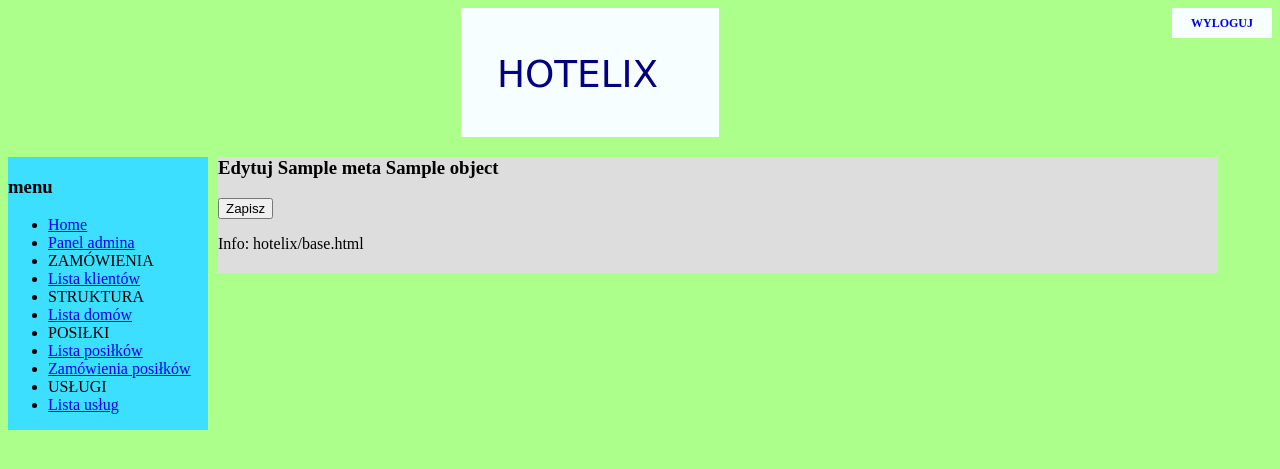
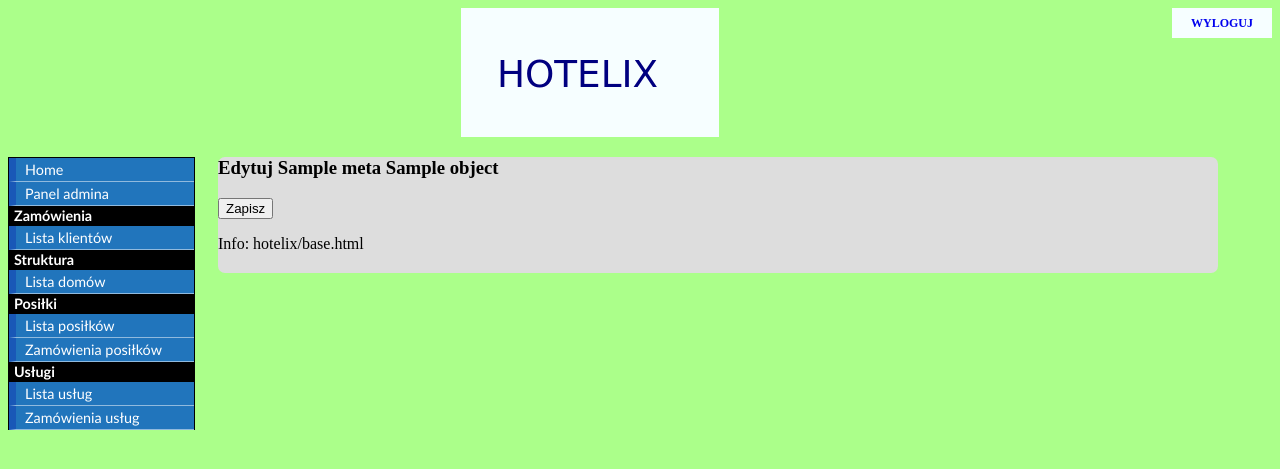
Before and after one commit to giszters/ziwg_project, a Django app: template hotelix/hotelix/templates/edit.html in a window 1280 px wide. Shown: the top 469 px of the page. Run offline with Django 3.2, Linux system fonts and the light colour scheme; the template is opened without the code that fills it: most values are stand-ins (such as "Sample title", 1, 10 or a date in 2020).

Commit message:
All models in services have CRUDs; Add nice CSS for menu

```diff
--- /dev/null
+++ b/hotelix/hotelix/static/css/menu.css
@@ -0,0 +1,44 @@
+/* http://www.dynamicdrive.com/style/csslibrary/item/dd-blue-blocks-menu/ */
+#ddblueblockmenu{
+    border: 1px solid black;
+    border-bottom-width: 0;
+    width: 185px;
+}
+
+#ddblueblockmenu ul{
+    margin: 0;
+    padding: 0;
+    list-style-type: none;
+    font: normal 90% 'Trebuchet MS', 'Lucida Grande', Arial, sans-serif;
+}
+
+#ddblueblockmenu li a{
+    display: block;
+    padding: 3px 0;
+    padding-left: 9px;
+    width: 169px; /*185px minus all left/right paddings and margins*/
+    text-decoration: none;
+    color: white;
+    background-color: #2175bc;
+    border-bottom: 1px solid #90bade;
+    border-left: 7px solid #1958b7;
+}
+
+* html #ddblueblockmenu li a{ /*IE only */
+    width: 187px; /*IE 5*/
+    w\idth: 169px; /*185px minus all left/right paddings and margins*/
+}
+
+#ddblueblockmenu li a:hover {
+    background-color: #2586d7;
+    border-left-color: #1c64d1;
+}
+
+#ddblueblockmenu div.menutitle{
+    color: white;
+    border-bottom: 1px solid black;
+    padding: 1px 0;
+    padding-left: 5px;
+    background-color: black;
+    font: bold 90% 'Trebuchet MS', 'Lucida Grande', Arial, sans-serif;
+}
--- a/hotelix/hotelix/static/css/style.css
+++ b/hotelix/hotelix/static/css/style.css
@@ -24,6 +24,7 @@ td {
     border-bottom: 1px solid #3cdfff;
     background: #fff;
     padding: 6px 6px 6px 12px;
+    font-size: 11px;
 }
 th:first-child, td:first-child{
     /* border-left: 1px solid #C1DAD7 */;
@@ -62,9 +63,12 @@ th:first-child, td:first-child{
     /* display: inline-block; */
     margin-left: 210px;
     padding-bottom: 20px;
+    -webkit-border-radius: 7px;
+    -moz-border-radius: 7px;
+    border-radius: 7px;
 }
 
-#menu{
+.menu{
     width: 200px;
     background-color: #3CDFFF;
     /* display: inline-block; */
--- a/hotelix/hotelix/templates/base.html
+++ b/hotelix/hotelix/templates/base.html
@@ -5,6 +5,7 @@
     <title>Hotelix - tworzymy turystykę</title>
     <meta http-equiv="content-type" content="text/html; charset=utf-8">
     <link rel="stylesheet" type="text/css" href="{% static 'css/style.css' %}">
+    <link rel="stylesheet" type="text/css" href="{% static 'css/menu.css' %}">
     <script src="{% static 'js/jquery-1.11.1.min.js' %}"></script>
     <!-- jQuery UI -->
     <script src="{% static 'ui/jquery-ui.min.js' %}"></script>
@@ -26,22 +27,28 @@
 
     {% block common %}
     <div id="common">
-        <div id="menu">
-            <h3>menu</h3>
-            <!-- <ul style="list-style-type: none;"> -->
-            <ul style="">
+        <div id="ddblueblockmenu" class="menu">
+            <ul>
                 <li><a href="/">Home</a></li>
                 <li><a href="/dja/">Panel admina</a></li>
-                <li>ZAMÓWIENIA</li>
+            </ul>
+            <div class="menutitle">Zamówienia</div>
+            <ul>
                 <li><a href="{% url 'client:client_list' %}">Lista klientów</a></li>
-                <li>STRUKTURA</li>
+            </ul>
+            <div class="menutitle">Struktura</div>
+            <ul>
                 <li><a href="{% url 'structure:house_list' %}">Lista domów</a></li>
-                <li>POSIŁKI</li>
+            </ul>
+            <div class="menutitle">Posiłki</div>
+            <ul>
                 <li><a href="{% url 'services:mealtype_list' %}">Lista posiłków</a></li>
                 <li><a href="{% url 'services:mealorder_list' %}">Zamówienia posiłków</a></li>
-
-                <li>USŁUGI</li>
+            </ul>
+            <div class="menutitle">Usługi</div>
+            <ul>
                 <li><a href="{% url 'services:servicetype_list' %}">Lista usług</a></li>
+                <li><a href="{% url 'services:serviceorder_list' %}">Zamówienia usług</a></li>
             </ul>
         </div>
         <div id="content">
```
Also changed, not shown: hotelix/hotelix/templates/delete.html (+7 -1 lines), hotelix/services/forms.py (+35 -9 lines), hotelix/services/models.py (+25 -3 lines), hotelix/services/templates/services/meal_order_list.html (+7 -2 lines), hotelix/services/templates/services/service_order_list.html (added, +36 -0 lines), hotelix/services/urls.py (+10 -1 lines), hotelix/services/views.py (+46 -2 lines), progress.txt (+8 -0 lines), hotelix/db.sqlite3, hotelix/services/migrations/0004_auto_20141113_2028.py (added).
